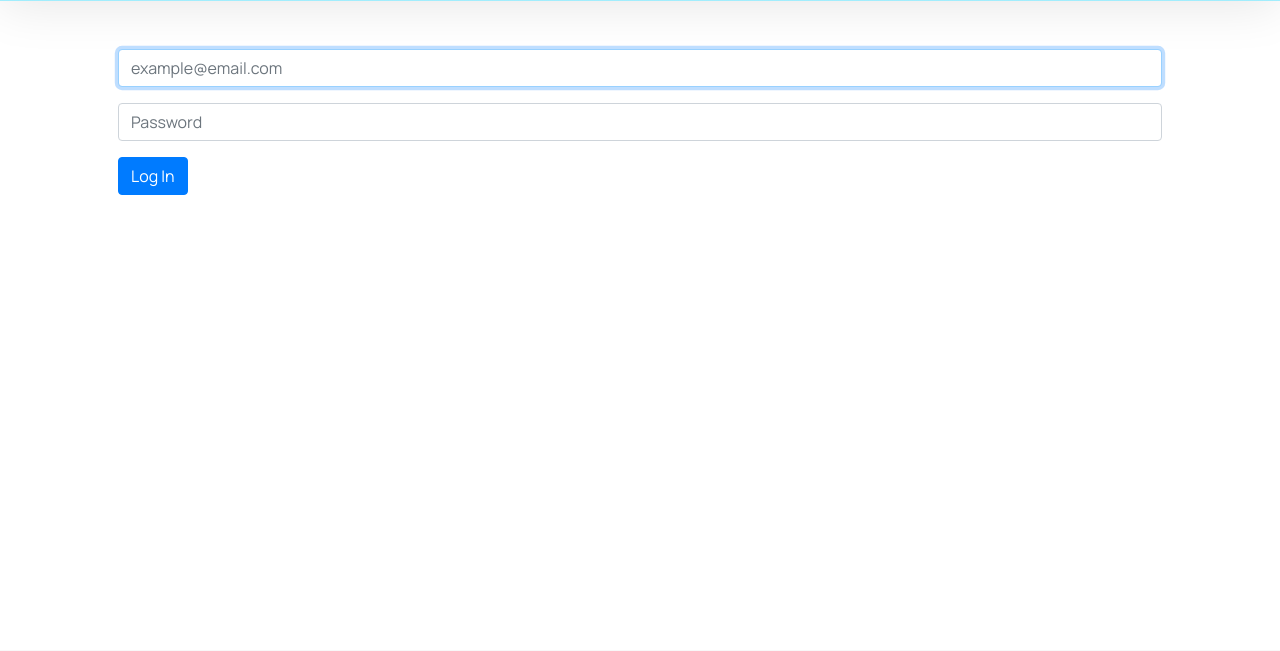
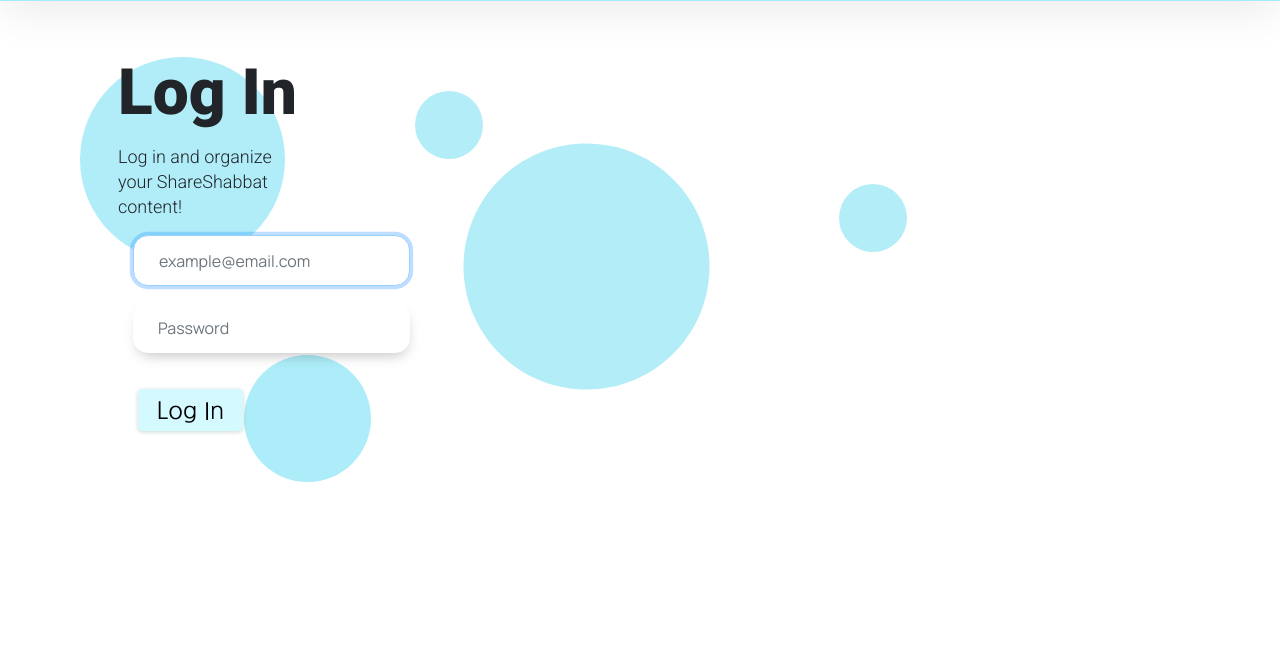
Before and after one commit to Maia-Sason/CS50_Final_Shabbat, a Flask app: page /login in a window 1280 px wide. Shown: the part 150-801 px from the top of the page. Before the commit the page ends 345 px from the top, so only its background shows below. Run offline with Flask 2, Linux system fonts and the light colour scheme; some libraries are stand-ins or nearby versions.

Commit message:
changed css for login and registration

```diff
--- a/application.py
+++ b/application.py
@@ -8,6 +8,8 @@ from sqlalchemy.orm import relationship
 from flask import Flask, render_template, redirect, flash, jsonify, request
 from flask_login import LoginManager, login_user, current_user, login_required, logout_user, UserMixin
 from passlib.hash import pbkdf2_sha256
+
+from datetime import datetime
 
 
 from flask_socketio import SocketIO, send, emit, join_room, leave_room
@@ -69,7 +71,7 @@ class Room(db.Model):
     room_code = db.Column(db.Integer, unique=True)
     room_name = db.Column(db.String(30))
 
-    # room_time = db.Column(db.DateTime)
+    room_time = db.Column(db.DateTime)
 
 class Room_Bless(db.Model):
     __tablename__ = 'room_bless'
@@ -273,6 +275,7 @@ def load_room():
     roomDict = {
         'name' : room.room_name,
         'code' : room.room_code,
+        'date' : room.room_time,
         'id' : room.id
     }
 
@@ -440,7 +443,16 @@ def createRoom_post():
         datadict = json.dumps(data)
         roomdict = json.loads(datadict)
 
-        print(roomdict["rlist"][0])
+
+        # URL: https://stackoverflow.com/questions/5045210/how-to-remove-unconverted-data-from-a-python-datetime-object
+        end_date = roomdict["rdate"]
+        chop = len(end_date.split()[-1]) - 15
+        end_date = end_date[:-chop]
+
+        print('enddate ' + end_date)
+
+        date = datetime.strptime(end_date, '%Y-%m-%dT%H:%M')
+        # print(date)
 
         # set this to true
         go = True
@@ -455,7 +467,7 @@ def createRoom_post():
 
         # DONT FORGET: to add date and time to DB
 
-        room = Room(room_name=roomdict['rname'], room_code=roomCode, user_id=current_user.get_id())
+        room = Room(room_name=roomdict['rname'], room_time=date, room_code=roomCode, user_id=current_user.get_id())
         db.session.add(room)
         db.session.commit()
 
--- a/static/style.css
+++ b/static/style.css
@@ -94,7 +94,7 @@ nav ul {
 }
 
 .bg-join {
-    background: url('')
+    background: url('images/bg-join.svg')
 }
 
 .move {
@@ -162,6 +162,22 @@ line-height: 25px;
     height: 51px;
     border-style: none;
     display: flex;
+
+
+    background: #FFFFFF;
+    box-shadow: 1px 7px 14px -5px rgba(0, 0, 0, 0.25);
+    border-radius: 15px;
+}
+
+.form-container input {
+
+    padding: 10px 25px;
+
+    max-width: 277px;
+    height: 51px;
+    border-style: none;
+    display: flex;
+
 
 
     background: #FFFFFF;
--- a/templates/index.html
+++ b/templates/index.html
@@ -63,5 +63,11 @@
 <script src="https://ajax.aspnetcdn.com/ajax/jquery.validate/1.19.2/jquery.validate.js"></script>
 <script src="https://ajax.aspnetcdn.com/ajax/jquery.validate/1.19.1/additional-methods.js"></script>
 <script src="static/scripts/validation.js"></script>
+<script>
+    $(document).ready(function () {
+        $('.item').removeClass('active')
+        $('.join-item').addClass('active')
+    })
+</script>
 
 {% endblock %}
--- a/templates/layout.html
+++ b/templates/layout.html
@@ -76,6 +76,9 @@
                 <div class="nav-mobile">
                     <nav>
                     <ul class='nav-items'>
+                        <li class='item'>
+                            <a class="join-item" href='/'>Join</a>
+                        </li>
                         <li class="item">
                             <a class="rooms-item" href=/room-library>Rooms</a>
                         </li>
@@ -136,6 +139,9 @@
                     <div class="nav-mobile">
                         <nav>
                         <ul class='nav-items'>
+                            <li class='item'>
+                                <a class="join-item" href='/'>Join</a>
+                            </li>
                             <li class="item">
                                 <a href=/login>Log In</a>
                             </li>
--- a/templates/login.html
+++ b/templates/login.html
@@ -4,19 +4,32 @@
     Log In
 {% endblock %}
 
+{% block background %}
+
+<div class="bg bg-bless">
+
+{% endblock %}
+
 {% block content %}
-<form action="/login" method="post">
-<div class="form-group">
+<form id='logform' action="/login" method="post">
+<div class="form-container">
+    <div class="input-container">
+        <h1 id="head">Log In</h1>
+        <p>Log in and organize your ShareShabbat content!</p>
+    </div>
+<div class="form-group col-md-6">
     <!-- Get email -->
-    <input type="email" autocomplete="off" autofocus class="form-control" name="email" placeholder="example@email.com">
+    <input type="email" class="form-control" autocomplete="off" autofocus name="email" placeholder="example@email.com">
 </div>
-<div class="form-group">
+<div class="form-group col-md-6">
     <!-- Get password -->
-    <input class="form-control" name="password" placeholder="Password" type="password" required>
+    <input name="password" class="form-control" placeholder="Password" type="password" required>
 </div>
-<div>
-    <button class="btn btn-primary" type="submit">Log In</button>
+<div class="input-container">
+    <button type="submit">Log In</button>
+</div>
 </div>
 </form>
+</div>
 
 {% endblock %}
```
Also changed, not shown: requirements.txt (+8 -24 lines), static/scripts/validation.js (+18 -1 lines), templates/register.html (+15 -3 lines), templates/room-library.html (+20 -4 lines), templates/room_join.html (+7 -0 lines), site.db, site_old.db (added), static/images/bg-join.svg (added), 4 other files.
